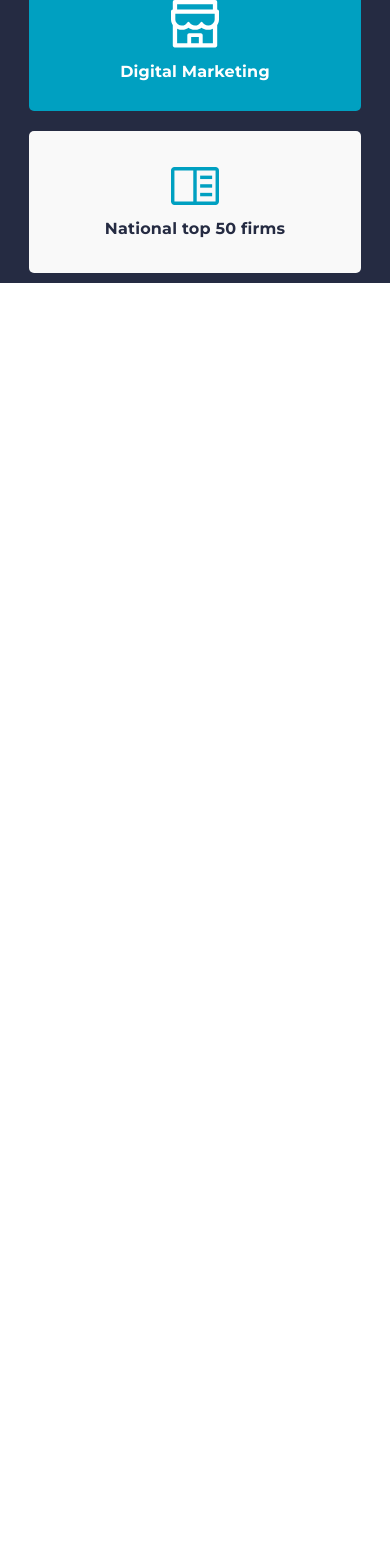
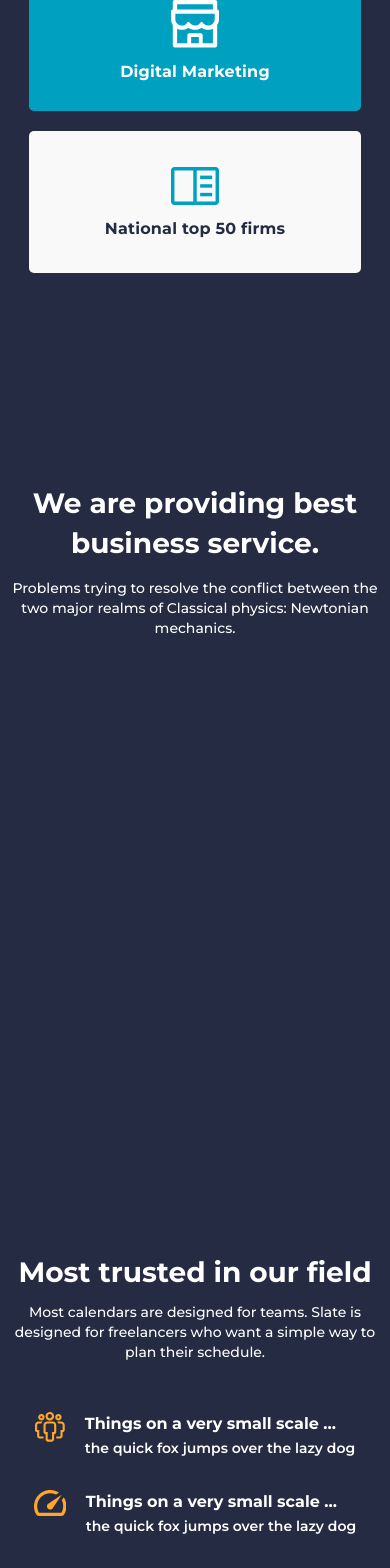
Before and after one commit to LukaszAmbrozewski/landing-page, a React (Create React App) app: page / in a window 390 px wide. Shown: the part 1503-3071 px from the top of the page. Before the commit the page ends 1786 px from the top, so only its background shows below. Built offline with nearby package versions, Linux system fonts and the light colour scheme.

Commit message:
Added MoreAboutUsBox to AboutUsSection.

```diff
--- a/package.json
+++ b/package.json
@@ -12,6 +12,7 @@
     "@types/react-dom": "^18.0.10",
     "react": "^18.2.0",
     "react-dom": "^18.2.0",
+    "react-player": "^2.11.0",
     "react-responsive": "^9.0.2",
     "react-router-dom": "^6.6.1",
     "react-router-hash-link": "^2.4.3",
--- a/src/components/AboutUsSection/AboutUsSection.tsx
+++ b/src/components/AboutUsSection/AboutUsSection.tsx
@@ -1,11 +1,13 @@
 import React from "react";
 import { ChooseUsBox } from "./ChooseUsBox/ChooseUsBox";
 import "../../style/main.scss";
+import { MoreAboutUsBox } from "./MoreAboutUsBox/MoreAboutUsBox";
 
 export const AboutUsSection = () => {
   return (
     <div className="about-us-section">
       <ChooseUsBox />
+      <MoreAboutUsBox />
     </div>
   );
 };
--- /dev/null
+++ b/src/components/AboutUsSection/MoreAboutUsBox/MoreAboutUsBox.scss
@@ -0,0 +1,86 @@
+@use './src/style/_mixins.scss' as *;
+@use './src/style/_variables.scss' as *;
+
+.more-about-us {
+  &__box {
+    @include setFlex(column, flex-start);
+    margin-top: 200px;
+    width: 95vw;
+  }
+
+  &__header {
+    @include setHeader();
+    max-width: 510px;
+  }
+
+  &__description {
+    @include setDescription();
+    max-width: 510px;
+    margin-top: 15px;
+  }
+
+  &__second-box {
+    @include setFlex(row);
+    flex-wrap: wrap;
+    margin: 100px 30px 0 30px;
+  }
+
+  &__field-box {
+    width: calc(100vw - 1110px);
+    min-width: 330px;
+    max-width: 600px;
+    margin-left: 120px;
+  }
+
+  &__field-header {
+    @include setHeader(left)
+  }
+
+  &__field-description {
+    @include setDescription(left);
+    margin-top: 10px;
+    margin-bottom: 50px;
+  }
+}
+
+@media only screen and (max-width: 1200px) {
+  .more-about-us {
+    &__second-box {
+      @include setFlex(column);
+      margin: 100px 10px 0 10px;
+      width: calc(100vw - 20px);
+    }
+
+    &__field-box {
+      min-width: 550px;
+      margin: 72px 0 0 0;
+    }
+
+    &__field-header {
+      @include setHeader()
+    }
+
+    &__field-description {
+      @include setDescription();
+    }
+  }
+}
+
+@media only screen and (max-width: 600px) {
+  .more-about-us {
+    &__header {
+      width: 95vw;
+    }
+
+    &__description {
+      width: 95vw;
+    }
+
+    &__field-box {
+      width: 100%;
+      min-width: 250px;
+      margin-left: 0;
+      margin-right: 0;
+    }
+  }
+}
--- /dev/null
+++ b/src/components/AboutUsSection/MoreAboutUsBox/MoreAboutUsBox.tsx
@@ -0,0 +1,50 @@
+import React from "react";
+import "./MoreAboutUsBox.scss";
+import ReactPlayer from "react-player";
+import { OneField } from "../OneField/OneField";
+import { useMediaQuery } from "react-responsive";
+
+export const MoreAboutUsBox = () => {
+  const smallPlayer = useMediaQuery({ maxWidth: 650 });
+
+  return (
+    <div className="more-about-us__box">
+      <h2 className="more-about-us__header">
+        We are providing best business service.
+      </h2>
+      <p className="more-about-us__description">
+        Problems trying to resolve the conflict between the two major realms of
+        Classical physics: Newtonian mechanics.
+      </p>
+      <div className="more-about-us__second-box">
+        <div>
+          <ReactPlayer
+            url="https://www.youtube.com/watch?v=BcIsUfUew2c"
+            width={smallPlayer ? "90vw" : "597px"}
+            height="442px"
+            controls={true}
+          />
+        </div>
+        <div className="more-about-us__field-box">
+          <h2 className="more-about-us__field-header">
+            Most trusted in our field
+          </h2>
+          <p className="more-about-us__field-description">
+            Most calendars are designed for teams. Slate is designed for
+            freelancers who want a simple way to plan their schedule.
+          </p>
+          <OneField
+            desc="the quick fox jumps over the lazy dog "
+            icon="./icons/people-icon.svg"
+            title="Things on a very small scale ... "
+          />
+          <OneField
+            desc="the quick fox jumps over the lazy dog "
+            icon="./icons/speed-icon.svg"
+            title="Things on a very small scale ..."
+          />
+        </div>
+      </div>
+    </div>
+  );
+};
```
Also changed, not shown: 1 other file (tests, documents, lock files or other folders).
